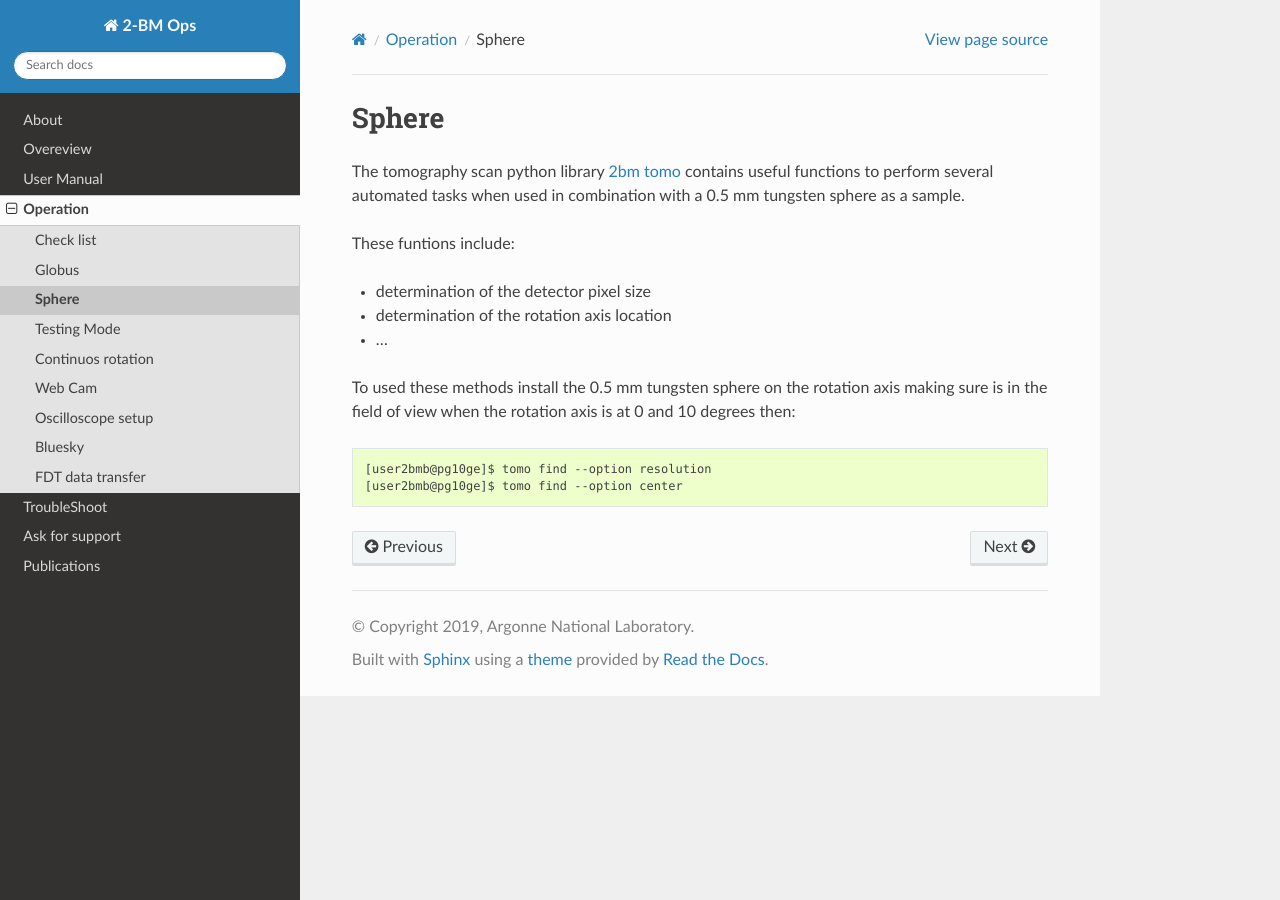
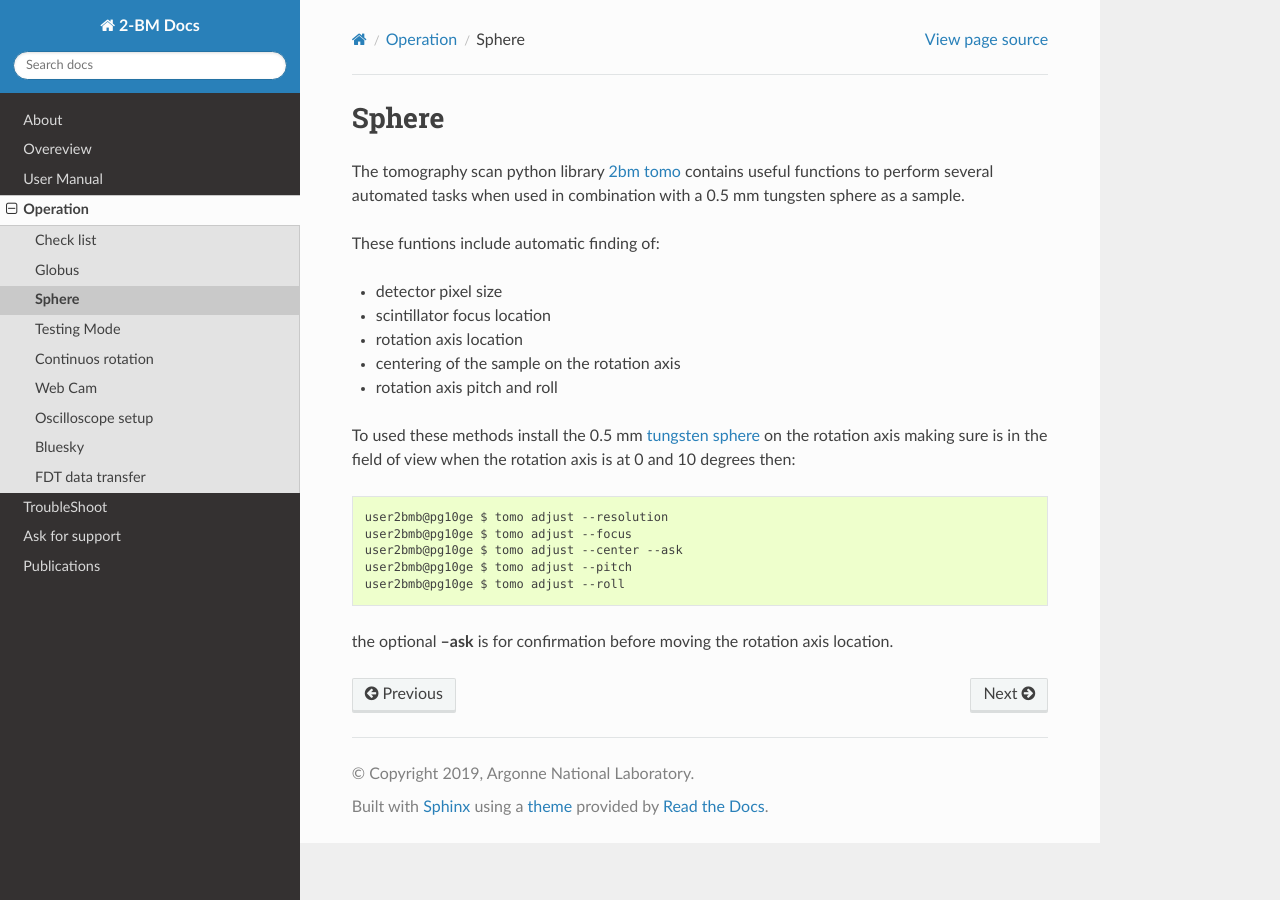
Before and after one commit to xray-imaging/2bm-docs, a Sphinx documentation site: the page built from docs/source/ops/item_003.rst, in a window 1280 px wide. Built offline with Sphinx 7.4.7 and the Read the Docs theme 2.0.0, drawn with Linux system fonts in a browser that asks for light colours; the version number could not be read and is left out.

Commit message:
various doc update and improvements

```diff
--- a/docs/conf.py
+++ b/docs/conf.py
@@ -66,7 +66,7 @@ master_doc = 'index'
 
 # General information about the project.
 Affiliation = u'Argonne National Laboratory'
-project = u'2-BM Ops'
+project = u'2-BM Docs'
 copyright = u'2019, ' + Affiliation
 
 # The version info for the project you're documenting, acts as replacement for
--- a/docs/source/ops/item_003.rst
+++ b/docs/source/ops/item_003.rst
@@ -3,15 +3,22 @@ Sphere
 
 The tomography scan python library `2bm tomo <https://github.com/xray-imaging/2bm-tomo>`_ contains useful functions to perform several automated tasks when used in combination with a 0.5 mm tungsten sphere as a sample.
 
-These funtions include:
+These funtions include automatic finding of:
 
-- determination of the detector pixel size
-- determination of the rotation axis location
-- ...
+- detector pixel size
+- scintillator focus location
+- rotation axis location
+- centering of the sample on the rotation axis
+- rotation axis pitch and roll
 
 
-To used these methods install the  0.5 mm tungsten sphere on the rotation axis making sure is in the field of view when the rotation axis is at 0 and 10 degrees then::
+To used these methods install the  0.5 mm `tungsten sphere <https://www.vxb.com/0-5mm-Tungsten-Carbide-One-0-0197-inch-Dia-p/0-5mmtungstenballs.htm>`_
+on the rotation axis making sure is in the field of view when the rotation axis is at 0 and 10 degrees then::
 
+   user2bmb@pg10ge $ tomo adjust --resolution
+   user2bmb@pg10ge $ tomo adjust --focus
+   user2bmb@pg10ge $ tomo adjust --center --ask
+   user2bmb@pg10ge $ tomo adjust --pitch
+   user2bmb@pg10ge $ tomo adjust --roll
 
-   [user2bmb@pg10ge]$ tomo find --option resolution
-   [user2bmb@pg10ge]$ tomo find --option center
+the optional **--ask** is for confirmation before moving the rotation axis location.
--- a/docs/source/ops/item_017.rst
+++ b/docs/source/ops/item_017.rst
@@ -12,7 +12,8 @@ to linux machine::
 
    /local/data/user_name/
 
-first install FDT (http://monalisa.cern.ch/FDT/ on both machines then go to the linux machine start the fdt server::
+first install `FDT <http://monalisa.cern.ch/FDT/>`_ on both machines then go to the linux
+machine start the fdt server::
 
     $ cd /local/data/fdt
     $ java -jar fdt.jar
```
Also changed, not shown: docs/source/ops/item_000.rst (+8 -3 lines).
